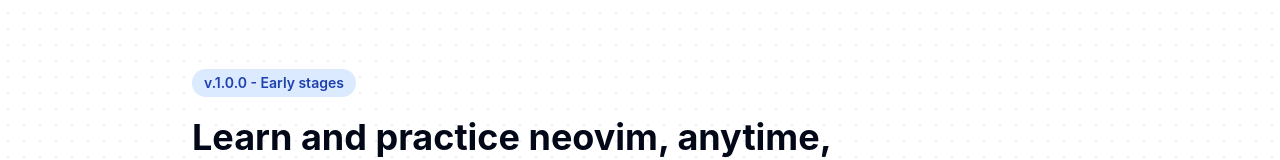
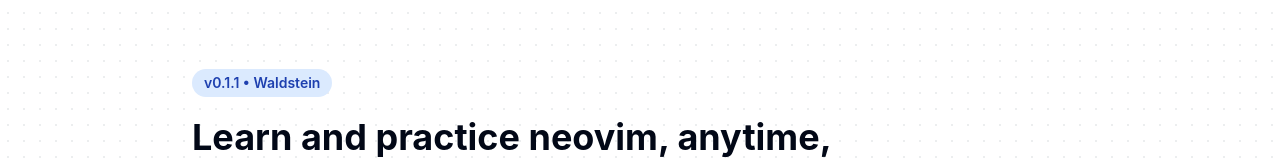
Before and after one commit to Abizrh/neoverse, a React (Vite) app: page / in a window 1280 px wide. Shown: the part 155-315 px from the top of the page. Built offline with nearby package versions, Linux system fonts and the light colour scheme.

Commit message:
🧹 chore: rename version

```diff
--- a/src/components/layout/hero.tsx
+++ b/src/components/layout/hero.tsx
@@ -26,7 +26,7 @@
       <section className="py-16 md:py-32 px-6 lg:px-0 max-w-4xl mx-auto">
         <div className="space-y-5 max-w-2xl">
           <div className="bg-blue-100 text-blue-800 py-1 px-3 rounded-full text-sm font-semibold inline-block">
-            v.1.0.0 - Early stages
+            v0.1.1 • Waldstein
           </div>
           <h1 className="font-display text-2xl md:text-4xl font-bold">
             Learn and practice neovim, anytime, anywhere
```
